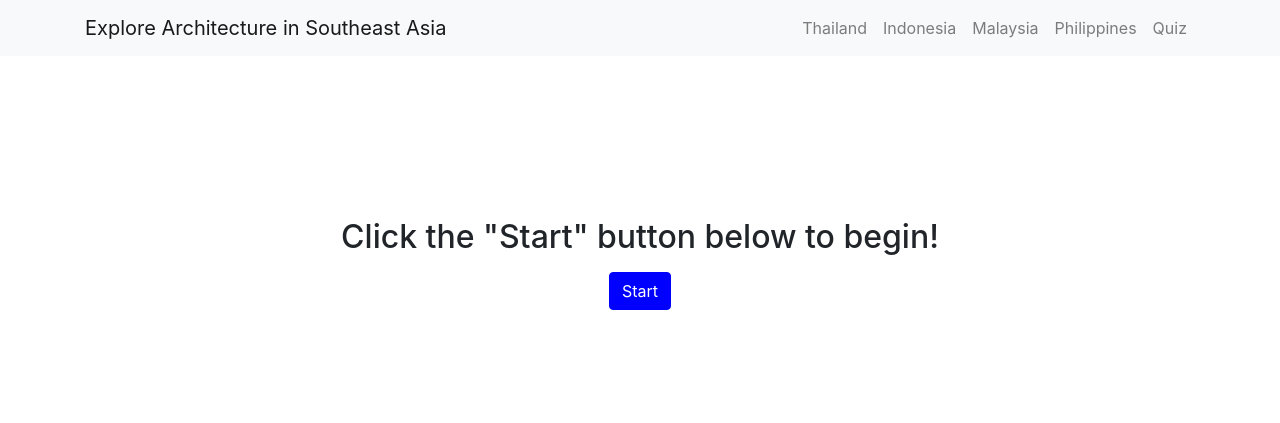
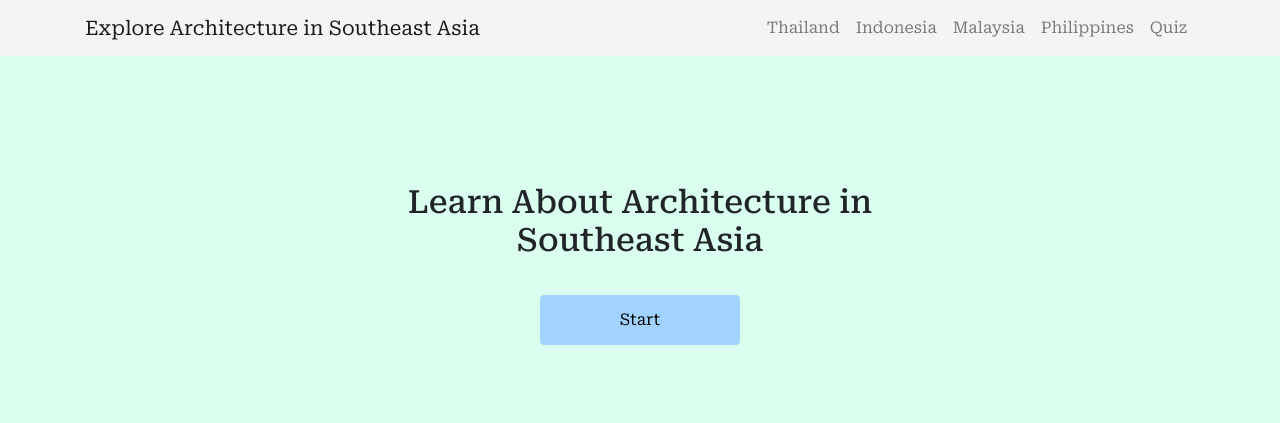
Before and after one commit to kentrietran/SEAsiaArchitectureProject, a Flask app: page / in a window 1280 px wide. Shown: the top 423 px of the page. Run offline with Flask 3, Linux system fonts and the light colour scheme; some libraries are stand-ins or nearby versions.

Commit message:
Technical Implementation of the design home page

```diff
--- a/static/main.css
+++ b/static/main.css
@@ -4,7 +4,12 @@ div.container-fluid{
     margin: 0;
     padding: 0;
 }
-
+.navbar-light {
+    background-color: #f5f3f4ff !important;
+    color: #8b8c89 !important;
+    font-family: 'Roboto serif';
+    border-bottom: 2px #8b8c89 !important;
+}
 
 /* home.html */
 
@@ -21,19 +26,32 @@ div.container-fluid{
 #click-to-start-text {
     font-size: 2rem; /* Adjust as needed */
     margin: 0px;
+    font-family: 'Roboto serif';
+    text-align: center;
+    padding-bottom: 20px;
 }
 /* Style the "Start" button */
 .btn-primary {
     margin-top: 1rem; /* Adjust spacing as needed */
-    background-color: blue; /* Change button color to green */
-    color: white; /* Text color */
-    border-color: blue; /* Border color */
+    background-color: #a2d2ffff; /* Change button color to green */
+    color: black; /* Text color */
+    border-color: #a2d2ffff; /* Border color */
+    font-family: 'Roboto serif';
+    width: 200px;
+    height: 50px;
+    text-align: center;
+    line-height: 35px;
 }
 .btn-primary:hover {
-    background-color: darkblue; /* Darken button color on hover */
+    background-color: rgb(124, 192, 255); /* Darken button color on hover */
+    border-color: rgb(124, 192, 255);
+    color: black;
 }
 div.row{
     padding-bottom: 15px;
+}
+body{
+    background-color: #daffefff;
 }
 
 /* home2.html */
--- a/templates/home.html
+++ b/templates/home.html
@@ -2,7 +2,7 @@
 
 {% block content %}
     <div class="mt-5">
-        <h1 id="click-to-start-text">Click the "Start" button below to begin!</h1>
+        <h1 id="click-to-start-text">Learn About Architecture in <br> Southeast Asia</h1>
         <a href="/home2" class="btn btn-primary">Start</a>
     </div>
 {% endblock %}
--- a/templates/layout.html
+++ b/templates/layout.html
@@ -17,6 +17,10 @@
     <link rel="stylesheet" href="https://stackpath.bootstrapcdn.com/bootstrap/4.2.1/css/bootstrap.min.css">
     <link rel="stylesheet" href="{{url_for('static', filename='main.css')}}">
 
+    <!-- Google Roboto Serif Font -->
+    <link rel="preconnect" href="https://fonts.googleapis.com">
+    <link rel="preconnect" href="https://fonts.gstatic.com" crossorigin>
+    <link href="https://fonts.googleapis.com/css2?family=Roboto+Serif:ital,opsz,wght@0,8..144,100..900;1,8..144,100..900&display=swap" rel="stylesheet">
   </head>
 
 
```
